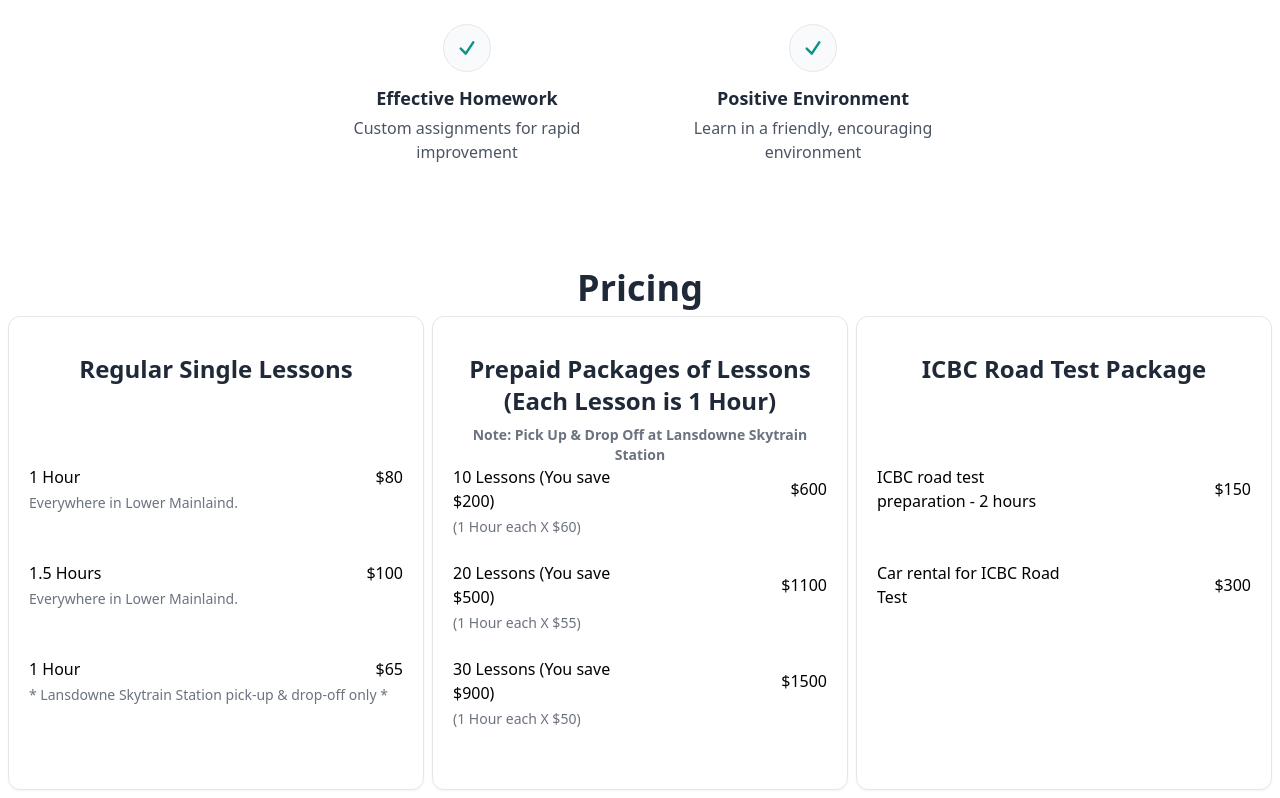
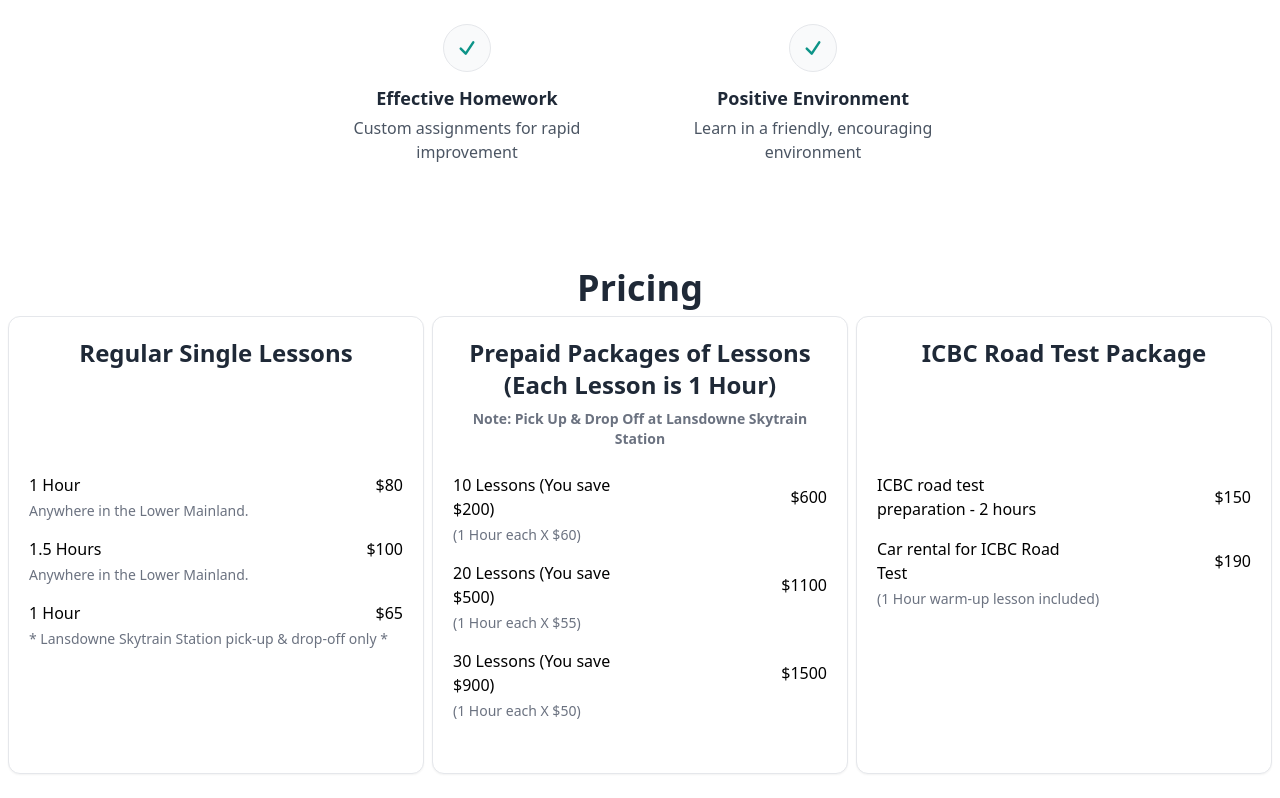
Before and after one commit to localhost5001/checkdriving, a Nuxt app: page / in a window 1280 px wide. Shown: the part 938-1736 px from the top of the page. Built offline with nearby package versions, Linux system fonts and the light colour scheme.

Commit message:
Pricing card header update & price change (#8)
* adjust height of pricing card header for large screens

* fix typos and change pricing for car rental pricing

```diff
--- a/components/pricing.vue
+++ b/components/pricing.vue
@@ -29,9 +29,9 @@ const cards: PricingCardViewModel[] = [
       {
         amount: 80,
         description: "1 Hour",
-        note: "Everywhere in Lower Mainlaind.",
+        note: "Anywhere in the Lower Mainland.",
       },
-      { amount: 100, description: "1.5 Hours", note: "Everywhere in Lower Mainlaind.",},
+      { amount: 100, description: "1.5 Hours", note: "Anywhere in the Lower Mainland.",},
       { amount: 65, description: "1 Hour", note: "* Lansdowne Skytrain Station pick-up & drop-off only *",},
     ],
   },
@@ -48,7 +48,7 @@ const cards: PricingCardViewModel[] = [
     title: "ICBC Road Test Package",
     rates: [
       { amount: 150, description: "ICBC road test preparation - 2 hours" },
-      { amount: 300, description: "Car rental for ICBC Road Test" },
+      { amount: 190, description: "Car rental for ICBC Road Test", note: "(1 Hour warm-up lesson included)" },
     ],
   },
 ];
--- a/components/pricingCard.vue
+++ b/components/pricingCard.vue
@@ -2,13 +2,13 @@
   <div
     class="flex flex-col bg-white border border-gray-200 shadow-sm rounded-xl p-4 md:p-5"
   >
-    <div class="text-center m-4 h-22 md:h-20">
+    <div class="text-center mb-2 lg:mb-6 h-22 lg:h-24">
       <span class="text-2xl font-bold text-gray-800">{{ title }}</span>
       <p class="text-sm font-bold text-gray-500 mt-2">{{ note }}</p>
     </div>
     <div class="py-4">
       <ul>
-        <li v-for="rate in rates" class="mb-4 h-20">
+        <li v-for="rate in rates" class="mb-4 h-22">
           <div class="divider"></div>
           <div class="grid grid-cols-2 items-center">
             <span class="text-left">
```
